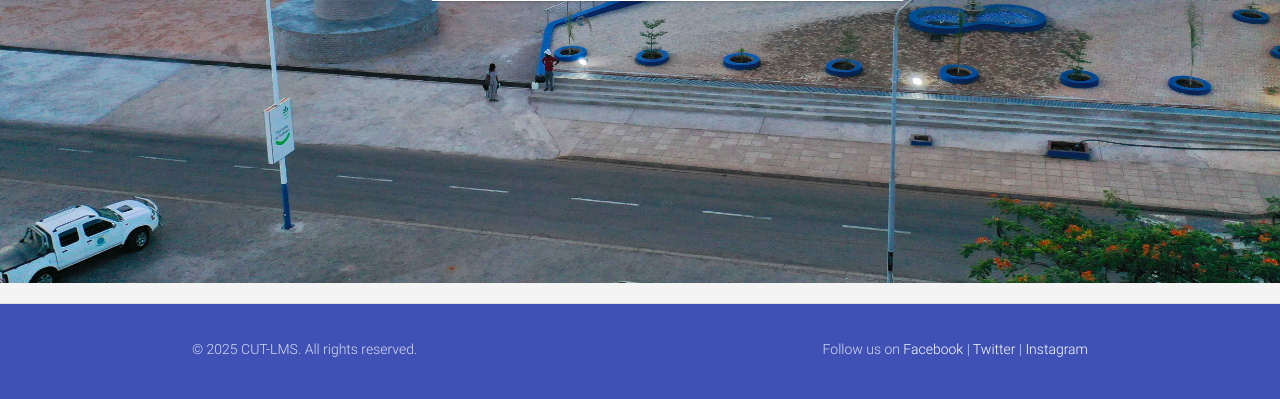
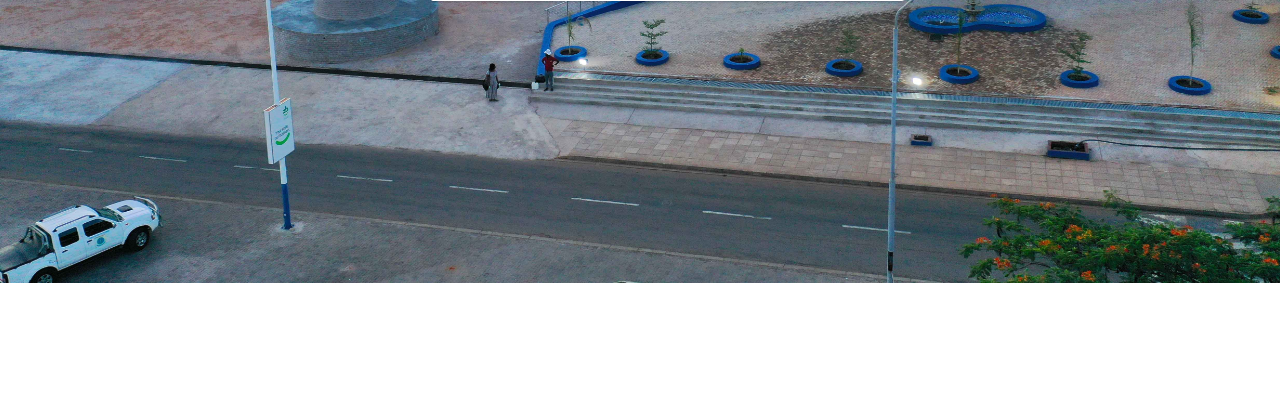
Before and after one commit to Sitholezw/cut-lms, a PHP site: page / in a window 1280 px wide. Shown: the part 517-916 px from the top of the page. After the commit the page ends 800 px from the top, so only its background shows below. Run offline with PHP 8.4, Linux system fonts and the light colour scheme; data that the repository does not hold is empty.

Commit message:
Remove footer section from index.php for layout simplification

```diff
--- a/index.php
+++ b/index.php
@@ -150,21 +150,6 @@ if (isset($_POST['signin'])) {
             </div>
         </main>
     </div>
-
-    <!-- Footer -->
-    <footer class="page-footer" style="position:relative; bottom: 0; width: 100%; z-index: 1000; background-color: #3f51b5; color: white;">
-        <div class="footer-copyright" style="background-color: #3f51b5;">
-            <div class="container">
-                © 2025 CUT-LMS. All rights reserved.
-                <span class="right">Follow us on
-                    <a href="https://facebook.com" target="_blank" style="color: white;">Facebook</a> |
-                    <a href="https://twitter.com" target="_blank" style="color: white;">Twitter</a> |
-                    <a href="https://instagram.com" target="_blank" style="color: white;">Instagram</a>
-                </span>
-            </div>
-        </div>
-    </footer>
-
     <!-- Javascripts -->
     <script src="assets/plugins/jquery/jquery-2.2.0.min.js"></script>
     <script src="assets/plugins/materialize/js/materialize.min.js"></script>
```
